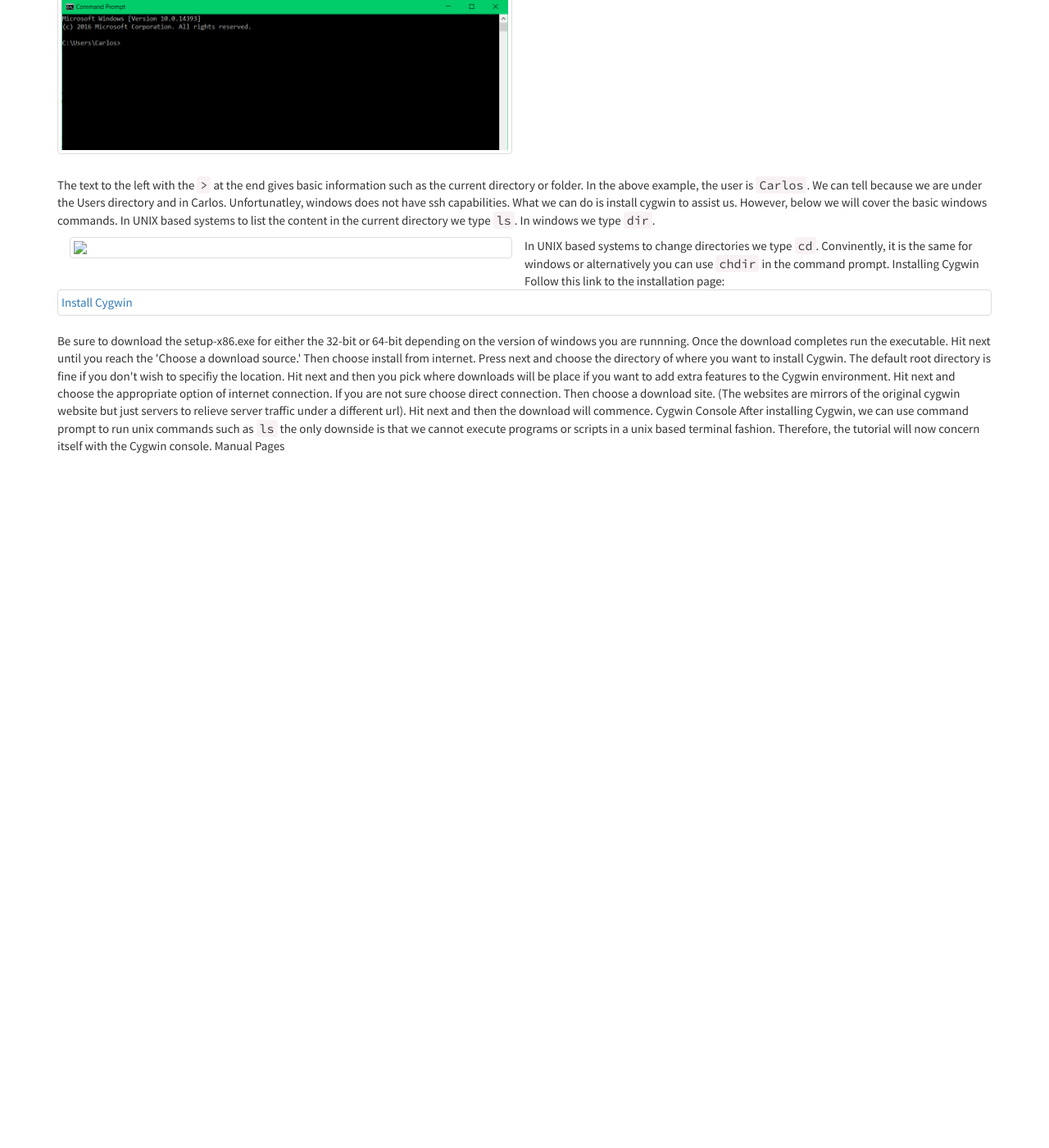
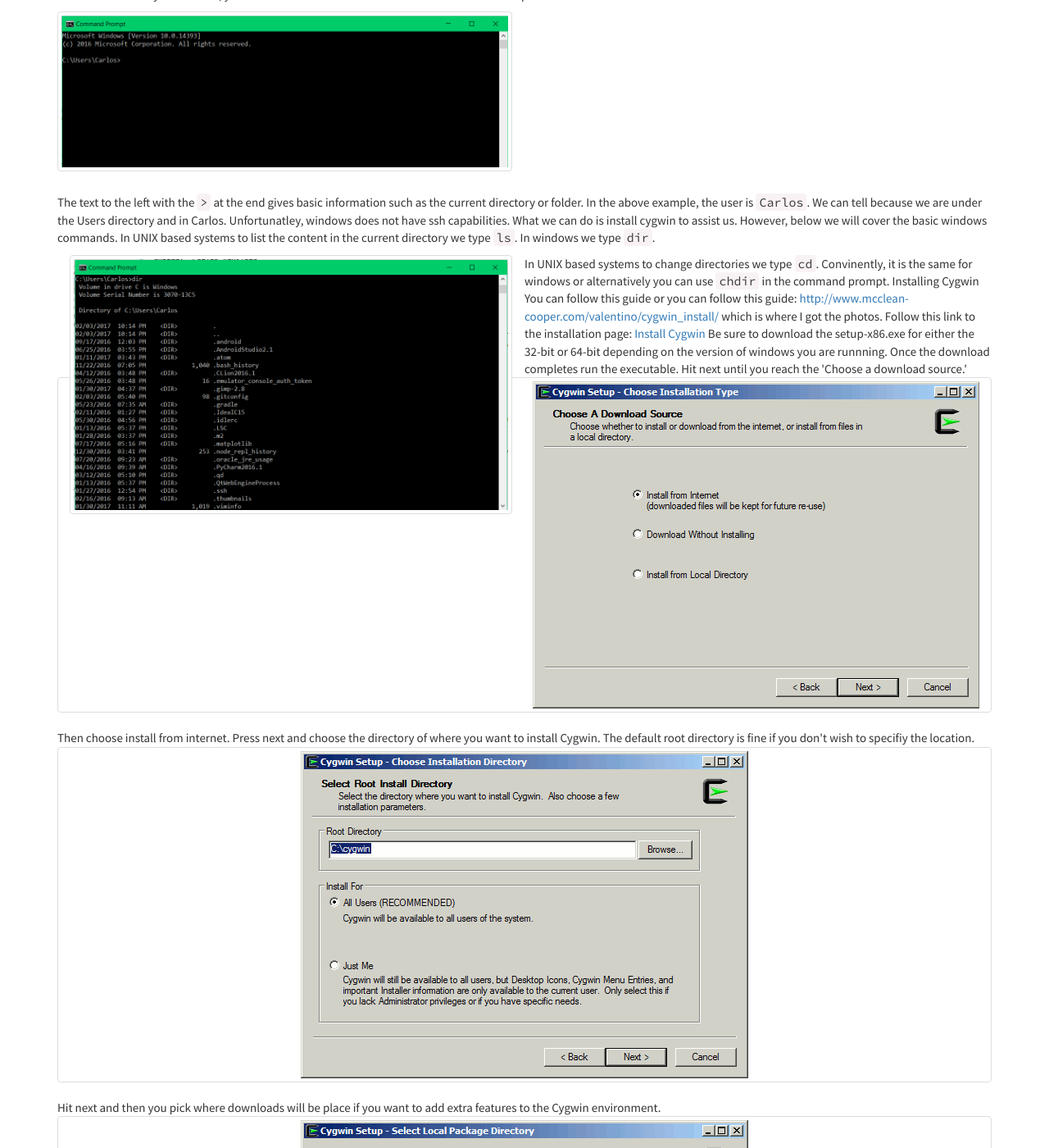
Before and after one commit to CSTutors/CSTutors.github.io, a Jekyll site: the page resources/windows_via_commandline.html, which Jekyll copies as it is, in a window 1280 px wide and 1400 px high, scrolled down 452 px. Shown: the whole window at 82% size. Built offline with Jekyll 4.4.1, drawn with Linux system fonts in a browser that asks for light colours; nearby versions of some CDN libraries; before the commit the page ends 1017 px from its top, so only the background shows below that; some of the changed text lies outside the part shown.

Commit message:
add images and windows content

```diff
--- a/resources/windows_via_commandline.html
+++ b/resources/windows_via_commandline.html
@@ -57,7 +57,7 @@
 <div class="row">
     <div class="col-lg-12 col-sm-12 col-12">
         <h1 class="page-header">Using Windows via Command Line</h1>
-        <p class="muted text-right" style="margin-top: -2ex;"><small><em>by Carlos Aguilera on Feburary 2017</em></small></p>
+        <p class="muted text-right" style="margin-top: -2ex;"><small><em>created by Carlos Aguilera</em></small><br><small><em>updated on June 2017</em></small></p>
 
         <p class="lead">The Lab machines are linux based and some of you have Macintosh or Windows. This tutorial will <br>
         cover using windows via command line and also using Cygwin, a linux-like environment.</p>
@@ -77,7 +77,7 @@
 <p>Before we enter any commands, you should understand a little more about the console output. Look at the window below:</p>
 <div class="row" style="margin-bottom: 1ex;">
     <div class="col-lg-6 col-sm-8 col-12">
-        <a href="/assets/windows_command_prompt" class="thumbnail">
+        <a href="/assets/windows_command_prompt.png" class="thumbnail">
             <img src="/assets/windows_command_prompt.png" class="img-responsive" style="max-width: 100%;">
         </a>
     </div>
@@ -87,8 +87,8 @@
 In UNIX based systems to list the content in the current directory we type <code>ls</code>. In windows we type <code>dir</code>.
 </p>
 <div class="col-lg-6 col-sm-8 col-12">
-  <a href="assets/windows_dir_execution" class="thumbnail">
-    <img src="/asstes/windows_dir_execution.png" class="img-responsive" style="max-width: 100%;">
+  <a href="assets/windows_dir_execution.png" class="thumbnail">
+    <img src="/assets/windows_dir_execution.png" class="img-responsive" style="max-width: 100%;">
   </a>
 </div>
 <p>
@@ -96,21 +96,61 @@
 
   Installing Cygwin
 
-  Follow this link to the installation page: <a href="https://cygwin.com/install.html" class="thumbnail"> Install Cygwin</a>
+  You can follow this guide or you can follow this guide: <a href="http://www.mcclean-cooper.com/valentino/cygwin_install/"> http://www.mcclean-cooper.com/valentino/cygwin_install/</a> which is where I got the photos.
+  Follow this link to the installation page: <a href="https://cygwin.com/install.html"> Install Cygwin</a>
   Be sure to download the setup-x86.exe for either the 32-bit or 64-bit depending on the version of windows you are runnning.
 
-Once the download completes run the executable. Hit next until you reach the 'Choose a download source.' Then choose install from internet. Press next and choose the directory of where you want to install Cygwin. The default root directory is fine if you don't wish to specifiy the location.
+Once the download completes run the executable. Hit next until you reach the 'Choose a download source.'
 
+<a href="assets/internet_install.gif" class="thumbnail">
+  <img src="/assets/internet_install.gif" class="img-responsive" style="max-width: 100%;">
+</a>
+Then choose install from internet. Press next and choose the directory of where you want to install Cygwin. The default root directory is fine if you don't wish to specifiy the location.
+
+<a href="assets/root_dir.gif" class="thumbnail">
+  <img src="/assets/root_dir.gif" class="img-responsive" style="max-width: 100%;">
+</a>
 Hit next and then you pick where downloads will be place if you want to add extra features to the Cygwin environment.
-Hit next and choose the appropriate option of internet connection. If you are not sure choose direct connection. Then choose a download site. (The websites are
-mirrors of the original cygwin website but just servers to relieve server traffic under a different url). Hit next and then the download will commence.
+
+<a href="assets/installation_dir.gif" class="thumbnail">
+  <img src="/assets/installation_dir.gif" class="img-responsive" style="max-width: 100%;">
+</a>
+
+Hit next and choose the appropriate option of internet connection. If you are not sure choose direct connection.
+
+<a href="assets/connection_type.gif" class="thumbnail">
+  <img src="/assets/connection_type.gif" class="img-responsive" style="max-width: 100%;">
+</a>
+
+Then choose a download site. (The websites are
+mirrors of the original cygwin website but just servers to relieve server traffic under a different url).
+
+<a href="assets/Downloadsite.gif" class="thumbnail">
+  <img src="/assets/Downloadsite.gif" class="img-responsive" style="max-width: 100%;">
+</a>
+
+Hit next to pick the packages you want. Some of the packages you would want are
+<ul class="nav navbar-nav">
+  <li>Openssh</li>
+  <li>Python</li>
+  <li>keychain</li>
+  <li>GNU compiler or gcc</li>
+  <li>gdb</li>
+  <li>vi</li>
+  <li>emacs</li>
+  <li>git</li>
+  <li>make</li>
+  <li>subversion</li>
+  <li>bash</li>
+</ul>
+Some of this packages might not be needed for you class but they will be needed in future classes. However, if you want to add packages later you can. You just go through the same steps above except downloading the installer and then get the packages part and install anything else you need.
+Hit next until the installation begins.
 
 Cygwin Console
 
-After installing Cygwin, we can use command prompt to run unix commands such as <code>ls</code> the only downside is that we cannot execute programs or scripts in a unix based terminal fashion. Therefore, the tutorial will now concern itself with the Cygwin console.
+After installing Cygwin, we can use cygwin to run unix commands such as <code>ls</code> the only downside is that we cannot execute programs or scripts in a unix based terminal fashion. Therefore, the tutorial will now concern itself with the Cygwin console.
 
-
-Manual Pages
+You can either jump to <a href="_site/resources/using-linux-via-command-line.html">Using Linux via Command Line</a> or continue on this tutorial.
 </p>
     </body>
 </html>
```
Also changed, not shown: assets/Downloadsite.gif (added), assets/connection_type.gif (added), assets/installation_dir.gif (added), assets/internet_install.gif (added), assets/packages.gif (added), assets/root_dir.gif (added).
